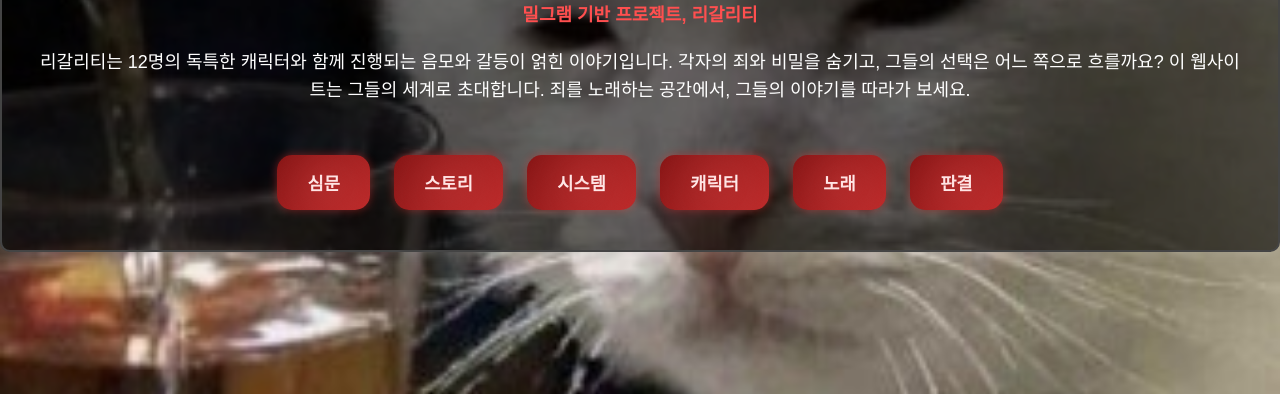
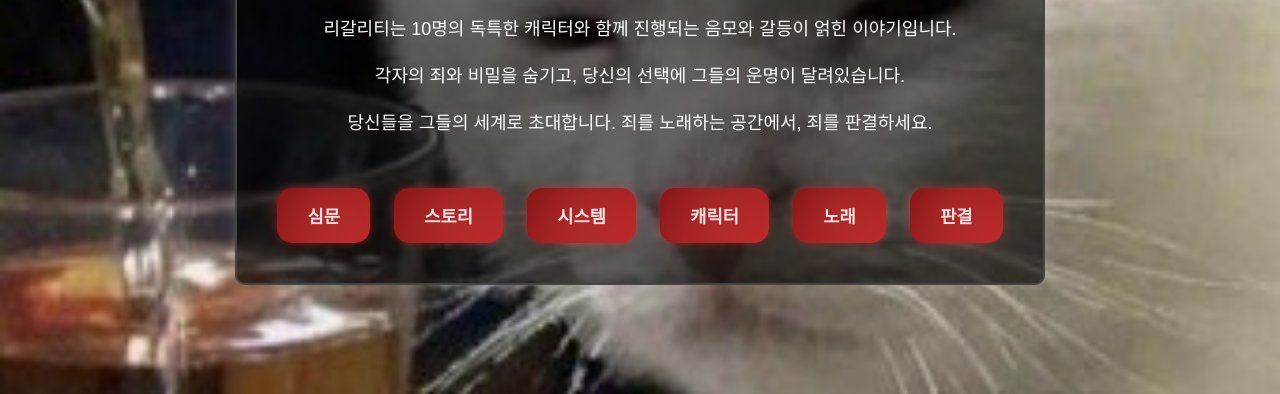
Before and after one commit to takku158/Re.gality, a plain HTML site: page index.html in a window 1280 px wide. Shown: the part 406-800 px from the top of the page. Drawn offline with Linux system fonts and the light colour scheme.

Commit message:
Update index.html

```diff
--- a/index.html
+++ b/index.html
@@ -89,7 +89,8 @@
     <div class="heading">자, 너의 죄를 노래해</div>
     <div class="description">
       <p><strong>밀그램 기반 프로젝트, 리갈리티</strong></p>
-      <p>리갈리티는 12명의 독특한 캐릭터와 함께 진행되는 음모와 갈등이 얽힌 이야기입니다. 각자의 죄와 비밀을 숨기고, 그들의 선택은 어느 쪽으로 흐를까요? 이 웹사이트는 그들의 세계로 초대합니다. 죄를 노래하는 공간에서, 그들의 이야기를 따라가 보세요.</p>
+     <p>리갈리티는 10명의 독특한 캐릭터와 함께 진행되는 음모와 갈등이 얽힌 이야기입니다.<p>각자의 죄와 비밀을 숨기고, 당신의 선택에 그들의 운명이 달려있습니다. <p>당신들을 그들의 세계로 초대합니다. 죄를 노래하는 공간에서, 죄를 판결하세요.</p>
+
     </div>
 
     <div class="button-container">
```
